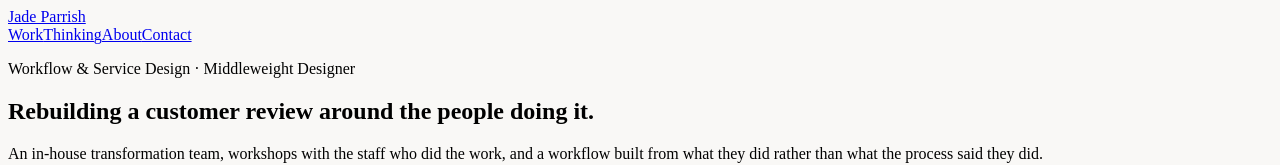
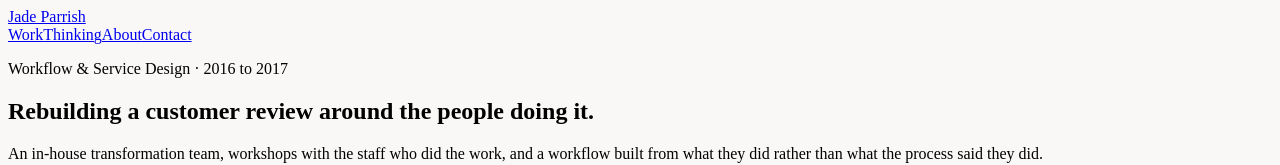
Before and after one commit to jadeparrish/portfolio, a Next.js app: page /work/crm-review in a window 1280 px wide. Shown: the top 165 px of the page. Built offline with nearby package versions, Linux system fonts and the light colour scheme.

Commit message:
Update designer role and date in CRM review page

```diff
--- a/app/work/crm-review/page.js
+++ b/app/work/crm-review/page.js
@@ -57,7 +57,7 @@ export default function CRMReviewCaseStudy() {
         {/* Title */}
         <section className="pb-8 border-b border-neutral-200/80">
           <p className="text-[11px] uppercase tracking-[0.2em] font-medium text-neutral-600 mb-4">
-            Workflow &amp; Service Design &middot; Middleweight Designer
+            Workflow &amp; Service Design &middot; 2016 to 2017
           </p>
           <h1 className="text-3xl sm:text-4xl lg:text-5xl font-serif font-normal leading-[1.15] tracking-tight text-neutral-900 mb-6">
             Rebuilding a customer review around the people doing it.
```
